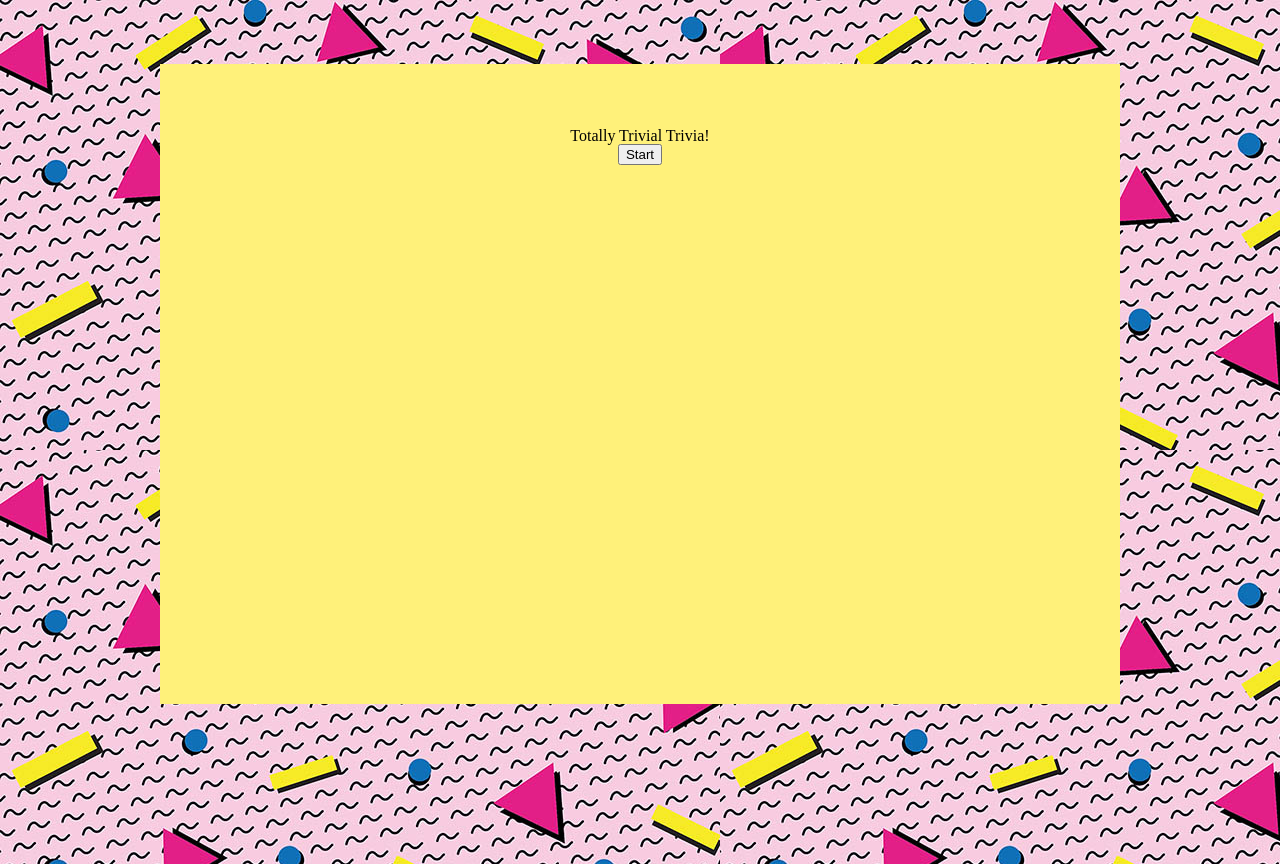
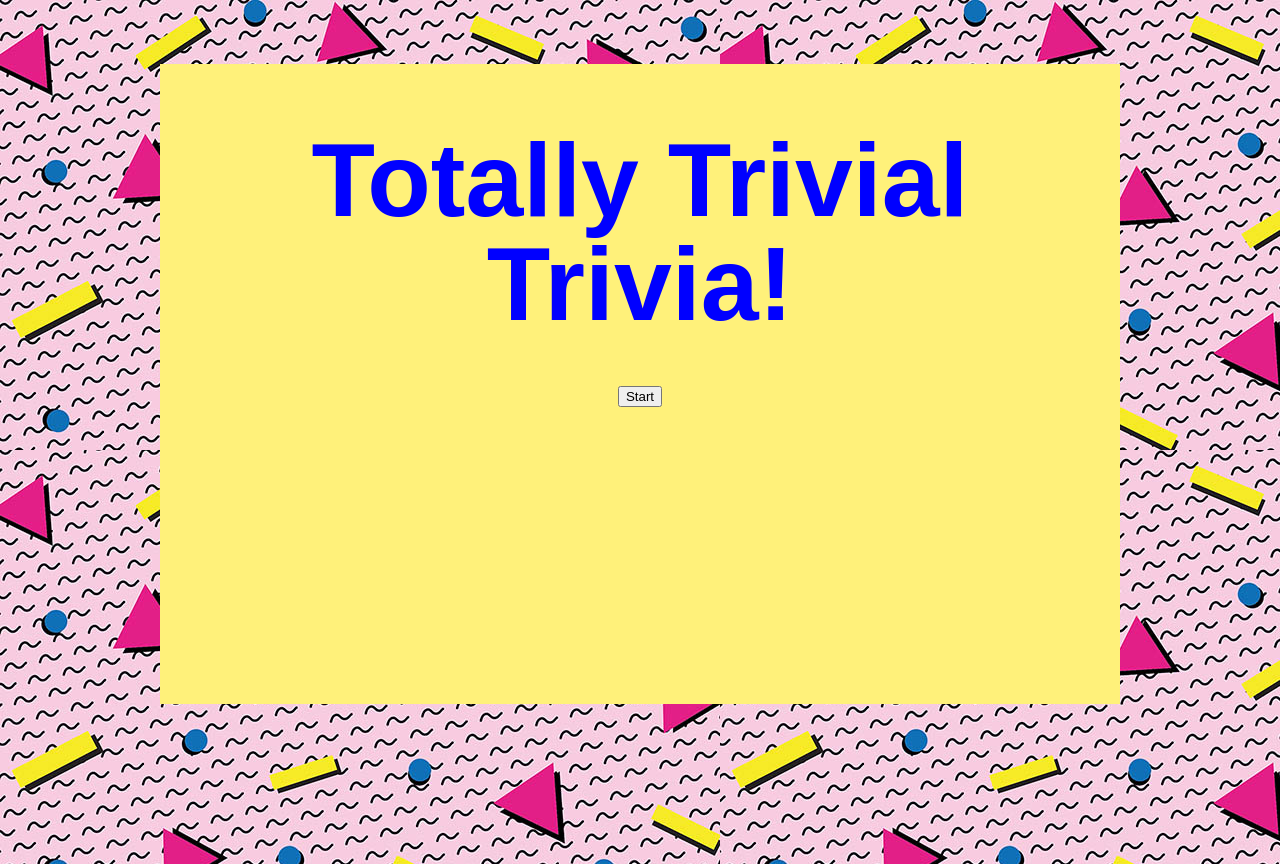
Before and after one commit to dacup72/Trivia-Game, a plain HTML site: page index.html in a window 1280 px wide. Drawn offline with nearby package versions, Linux system fonts and the light colour scheme; a web font is replaced by a local one.

Commit message:
Working on title

```diff
--- a/assets/css/style.css
+++ b/assets/css/style.css
@@ -18,7 +18,13 @@ body {
   background-color: #fff17a;
 }
 
-
+h1 {
+  margin-bottom: 50px;
+  font-family: Geo, sans-serif;
+  font-size: 6.5em;
+  font-weight: bold;
+  color: blue;
+}
 
 
 
```
